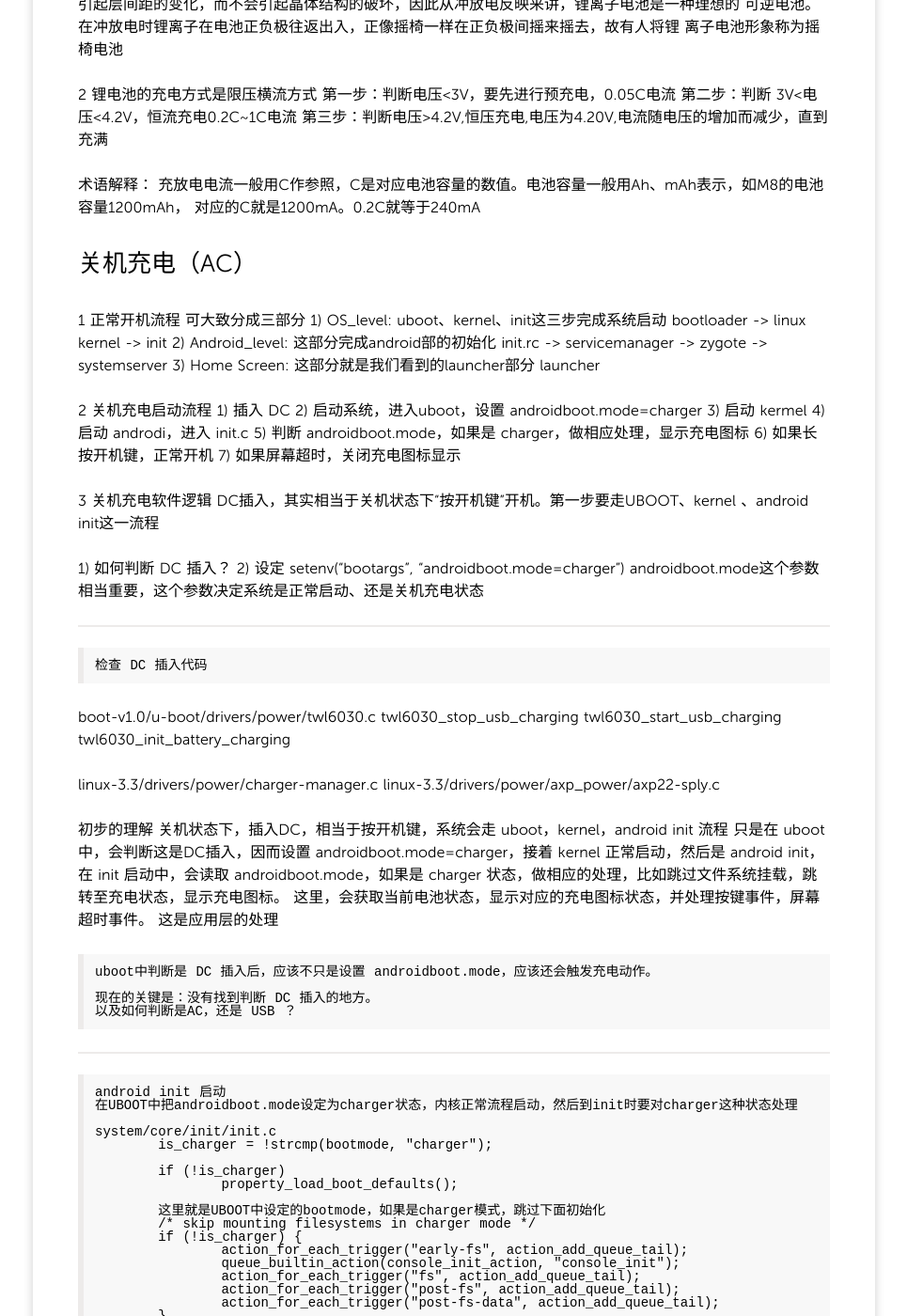
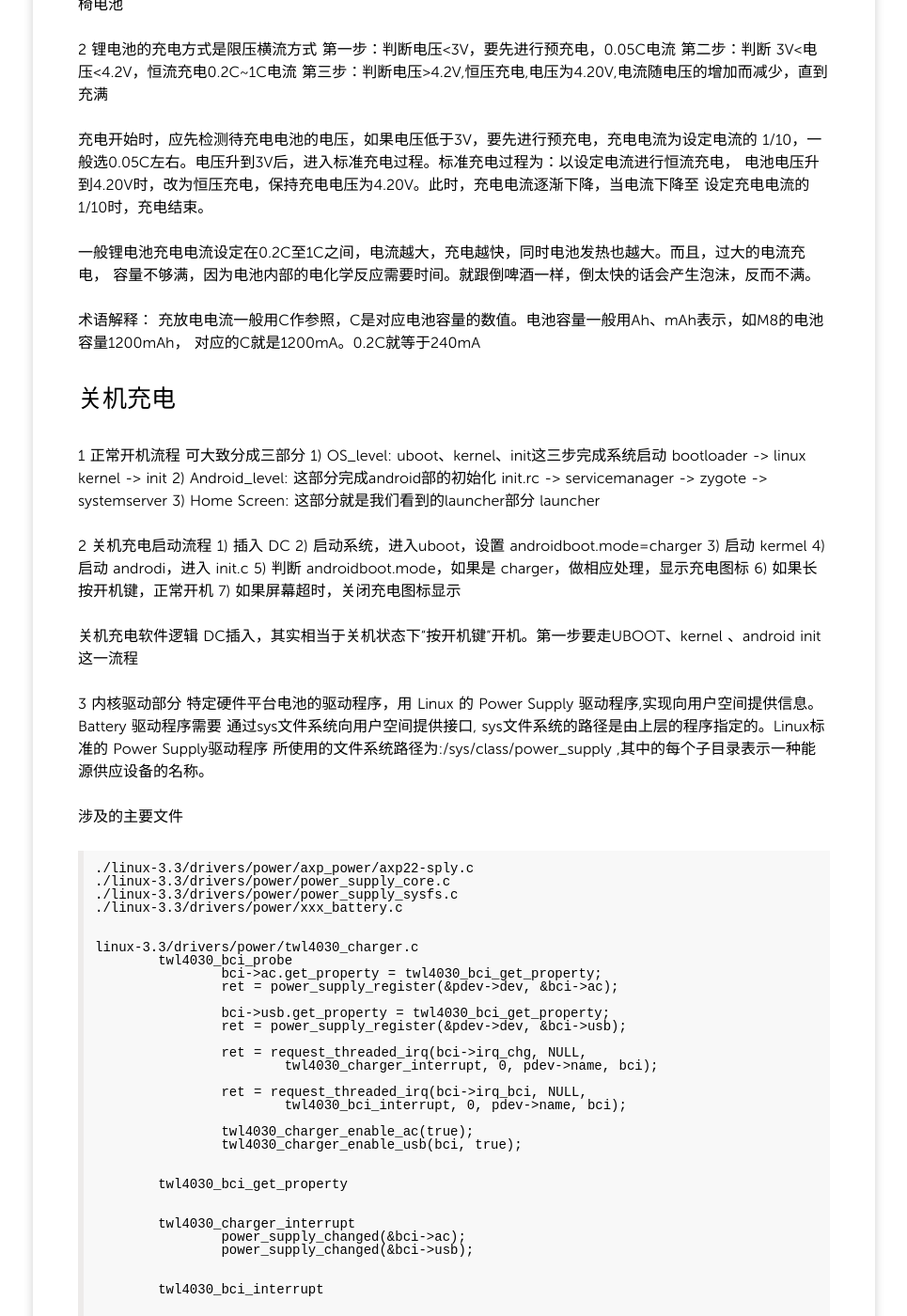
Before and after one commit to fengyr/blog, a Jekyll site: the page built from _posts/2014/2014-07-07-Android--Battery.md, in a window 1280 px wide and 1400 px high, scrolled down 501 px. Shown: the whole window at 94% size, without its empty margins (157-1122 px from the left). Built offline with Jekyll 4.4.1, drawn with Linux system fonts in a browser that asks for light colours; Markdown is read by kramdown in place of the engine named in the settings; some of the changed text lies outside the part shown.

Commit message:
Update 2014-07-07-Android--Battery.md

```diff
--- a/_posts/2014/2014-07-07-Android--Battery.md
+++ b/_posts/2014/2014-07-07-Android--Battery.md
@@ -8,12 +8,11 @@ tags:
 ---
 
 
-基于 android 4.0
-
 
 ## 问题
 android进入和退出电池充电的下层接口和流程
 USB OTG Host时，DC IN 无法充电
+
 
 
 ## 锂电池基本介绍
@@ -31,6 +30,14 @@ USB OTG Host时，DC IN 无法充电
 第二步：判断 3V<电压<4.2V，恒流充电0.2C~1C电流
 第三步：判断电压>4.2V,恒压充电,电压为4.20V,电流随电压的增加而减少，直到充满
 
+充电开始时，应先检测待充电电池的电压，如果电压低于3V，要先进行预充电，充电电流为设定电流的
+1/10，一般选0.05C左右。电压升到3V后，进入标准充电过程。标准充电过程为：以设定电流进行恒流充电，
+电池电压升到4.20V时，改为恒压充电，保持充电电压为4.20V。此时，充电电流逐渐下降，当电流下降至
+设定充电电流的1/10时，充电结束。
+
+一般锂电池充电电流设定在0.2C至1C之间，电流越大，充电越快，同时电池发热也越大。而且，过大的电流充电，
+容量不够满，因为电池内部的电化学反应需要时间。就跟倒啤酒一样，倒太快的话会产生泡沫，反而不满。
+
 术语解释：
 充放电电流一般用C作参照，C是对应电池容量的数值。电池容量一般用Ah、mAh表示，如M8的电池容量1200mAh，
 对应的C就是1200mA。0.2C就等于240mA
@@ -59,48 +66,85 @@ USB OTG Host时，DC IN 无法充电
 6)	如果长按开机键，正常开机
 7)	如果屏幕超时，关闭充电图标显示
 
-
-3	关机充电软件逻辑
-DC插入，其实相当于关机状态下“按开机键”开机。第一步要走UBOOT、kernel 、android init这一流程
-
-1)	如何判断 DC 插入？
-2)	设定 setenv("bootargs", "androidboot.mode=charger")
-	androidboot.mode这个参数相当重要，这个参数决定系统是正常启动、还是关机充电状态
-
-----------------------------------------------
-	检查 DC 插入代码
+关机充电软件逻辑
+	DC插入，其实相当于关机状态下“按开机键”开机。第一步要走UBOOT、kernel 、android init这一流程
 
 
-boot-v1.0/u-boot/drivers/power/twl6030.c
-	twl6030_stop_usb_charging
-	twl6030_start_usb_charging
-	twl6030_init_battery_charging
+3	内核驱动部分
+	特定硬件平台电池的驱动程序，用 Linux 的 Power Supply 驱动程序,实现向用户空间提供信息。Battery 驱动程序需要
+	通过sys文件系统向用户空间提供接口, sys文件系统的路径是由上层的程序指定的。Linux标准的 Power Supply驱动程序
+	所使用的文件系统路径为:/sys/class/power_supply ,其中的每个子目录表示一种能源供应设备的名称。
 
 
-linux-3.3/drivers/power/charger-manager.c
-linux-3.3/drivers/power/axp_power/axp22-sply.c
+涉及的主要文件
+
+	./linux-3.3/drivers/power/axp_power/axp22-sply.c
+	./linux-3.3/drivers/power/power_supply_core.c
+	./linux-3.3/drivers/power/power_supply_sysfs.c
+	./linux-3.3/drivers/power/xxx_battery.c
 
 
-初步的理解
-	关机状态下，插入DC，相当于按开机键，系统会走 uboot，kernel，android init 流程
-	只是在 uboot 中，会判断这是DC插入，因而设置 androidboot.mode=charger，接着 kernel
-	正常启动，然后是 android init，在 init 启动中，会读取 androidboot.mode，如果是 charger
-	状态，做相应的处理，比如跳过文件系统挂载，跳转至充电状态，显示充电图标。
-	这里，会获取当前电池状态，显示对应的充电图标状态，并处理按键事件，屏幕超时事件。
-	这是应用层的处理
+	linux-3.3/drivers/power/twl4030_charger.c
+		twl4030_bci_probe
+			bci->ac.get_property = twl4030_bci_get_property;
+			ret = power_supply_register(&pdev->dev, &bci->ac);
 
-	uboot中判断是 DC 插入后，应该不只是设置 androidboot.mode，应该还会触发充电动作。
+			bci->usb.get_property = twl4030_bci_get_property;
+			ret = power_supply_register(&pdev->dev, &bci->usb);
 
-	现在的关键是：没有找到判断 DC 插入的地方。
-	以及如何判断是AC，还是 USB ？
+			ret = request_threaded_irq(bci->irq_chg, NULL,
+				twl4030_charger_interrupt, 0, pdev->name, bci);
 
-----------------------------------------------
+			ret = request_threaded_irq(bci->irq_bci, NULL,
+				twl4030_bci_interrupt, 0, pdev->name, bci);
+
+			twl4030_charger_enable_ac(true);
+			twl4030_charger_enable_usb(bci, true);
+
+
+		twl4030_bci_get_property
+
+
+		twl4030_charger_interrupt
+			power_supply_changed(&bci->ac);
+			power_supply_changed(&bci->usb);
+
+
+		twl4030_bci_interrupt
+
+
+		twl4030_charger_enable_ac
+			Enable/Disable AC Charge funtionality.
+		twl4030_charger_enable_usb
+			Enable/Disable USB Charge funtionality.
+
+
+	./linux-3.3/drivers/power/power_supply_core.c
+		power_supply_register
+
+		power_supply_changed
+			power_supply_changed_work
+				kobject_uevent
+
+
+	linux-3.3/lib/kobject_uevent.c
+		kobject_uevent
+			kobject_uevent_env
+				add_uevent_var
+				netlink_broadcast_filtered
 
 
 
+关键两点：
+1)	如何判断 DC 插入？
+	应该是 uboot 里面检测的，如果插入，启动系统
+2)	设定 setenv("bootargs", "androidboot.mode=charger")
+	androidboot.mode 这个参数相当重要，这个参数决定系统是正常启动、还是关机充电状态
 
-	android init 启动
-	在UBOOT中把androidboot.mode设定为charger状态，内核正常流程启动，然后到init时要对charger这种状态处理
+
+
+4	android init 启动
+在UBOOT中把androidboot.mode设定为charger状态，内核正常流程启动，然后到init时要对charger这种状态处理
 
 	system/core/init/init.c
 		is_charger = !strcmp(bootmode, "charger");
@@ -128,19 +172,13 @@ linux-3.3/drivers/power/axp_power/axp22-sply.c
 
 
 
-	这部分就是我们充电部分，充电画面显示的实现
+接下来是 charge.c，这部分就是我们充电部分，充电画面显示的实现
 
 	system/core/charger/charger.c
 		创建/sys/class/power_supply结点，把socket信息通知应用层
-		uevent_open_socket这个函数是通过kobject_uevent的方式通知的应用层，就是往一个socket广播一个消息，
-		只需要在应用层打开socket监听NETLINK_KOBJECT_UEVENT组的消息，就可以收到了,主要是创建了socket接口
-		获得uevent的文件描述符，然后触发/sys/class/power_supply目录及其子目录下的uevent，然后接受并创建
-		设备节点，至此设备节点才算创建
 		coldboot(charger, "/sys/class/power_supply", "add");
 
 		event_loop循环，电池状态，检测按键是否按下
-		这个函数判断按键状态，DC是否插拔。如果长按开机：执行android_reboot(ANDROID_RB_RESTART,0, 0);
-		如果拔出DC:执行android_reboot(ANDROID_RB_POWEROFF,0, 0);
 		event_loop(charger);
 
 			检查按键状态
@@ -154,53 +192,32 @@ linux-3.3/drivers/power/axp_power/axp22-sply.c
 
 
 
-
-
-
-应用层 - 电池系统
-1	电池系统结构
-	Android中的电池使用方式主要有三种：AC、USB、Battery 等不同的模式
-
-	在应用程序层次,通常包括了电池状态显示的功能。因此从 Android 系统的软件方面
-	(包括驱动程序和用户空间内容)需要在一定程度上获得电池的状态，电池系统主要负责电池信息统计、显示
-
-
-电池系统的架构如下所示
-	framework
-		BatteryStatus
-		BatteryManager
-		BatteryService
-	JNI
-		com_android_server_BatteryService.cpp
-	Driver
-		linux3.4/drivers/power/power_supply
-
-
-Driver
-	特定硬件平台电池的驱动程序,用 Linux的Power Supply 驱动程序,实现向用户空间提供信息。Battery 驱动程序需要
-	通过sys文件系 统向用户空间提供接口, sys文件系统的路径是由上层的程序指定的。Linux标准的 Power Supply驱动程序
-	所使用的文件系统路径为:/sys/class/power_supply ,其中的每个子目录表示一种能源供应设备的名称。
-
-	Power Supply 驱动程序的头文件在
-		include/linux/power_supply.h
-	中定义
-
-	Linux中驱动程序：power_supply
-
-
-JNI
+5	android JNI
 	代码路径:
 		frameworks/base/services/jni/com_android_server_BatteryService.cpp
 	这个类调用sys文件系统访问驱动程序,也同时提供了JNI的接口
 
-	处理的流程为根据设备类型判定设备后, 得到各个设备的相关属性,则需要得到更多得 信息。
+	处理的流程为根据设备类型判定设备后, 得到各个设备的相关属性,则需要得到更多的信息。
 	例如:果是交流或者 USB 设备,只需 要得到它们是否在线( onLine );如果是电 池设备,则需要得到更多的信息,
 	例如状态 ( status ),健康程度( health ),容 量( capacity ),电压 ( voltage_now )等
 
 	Linux 驱动 driver 维护着保存电池信息的一组文件 sysfs,供应用程序获取电源相关状态
 
 
-Framework
+6	android framework 处理
+	Android中的电池使用方式主要有三种：AC、USB、Battery
+
+	电池系统的大概结构如下所示
+
+		framework
+			BatteryStatus
+			BatteryManager
+			BatteryService
+		JNI
+			com_android_server_BatteryService.cpp
+		Driver
+			lichee/linux-3.0/drivers/power
+
 
 		      BatteryService (java) ------>  ACTION_BATTERY_CHANGED
 		        /           |                        |
@@ -215,13 +232,13 @@ Framework
 		         Battery Driver
 
 
-	BatteryService
+BatteryService
 	作为电池及充电相关的服务: 监听 Uevent、读取sysfs 里中的状态 、广播Intent.ACTION_BATTERY_CHANGED。
 
 1)	mUEventObserver
 	BatteryService实现了一个UevenObserver mUEventObserver。
-	uevent是Linux 内核用来向用户空间主动上报事件的机制,对于JAVA程序来说,只实现 UEventObserver的虚函数 onUEvent,然后注册即可。
-	BatteryService只关注 power_supply 的事件,所以在构造函数注册
+	uevent是Linux 内核用来向用户空间主动上报事件的机制,对于JAVA程序来说,只实现 UEventObserver的虚函数 onUEvent,
+	然后注册即可。
 
 2)	update()
 	update读取sysfs文件做到同步取得电池信息, 然后根据读到的状态更新 BatteryService 的成员变量,
@@ -249,21 +266,32 @@ Framework
 
 
 
+## 理解小结
+	关机状态下，插入DC，相当于按开机键，系统会走 uboot，kernel，android init 流程
+	只是在 uboot 中，会判断这是DC插入，因而设置 androidboot.mode=charger，接着 kernel
+	正常启动，然后是 android init，在 init 启动中，会读取 androidboot.mode，如果是 charger
+	状态，做相应的处理，比如跳过文件系统挂载，跳转至充电状态，显示充电图标。
+	这里，会获取当前电池状态，显示对应的充电图标状态，并处理按键事件，屏幕超时事件。
+	这是应用层的处理
+
+	uboot中判断是 DC 插入后，应该不只是设置 androidboot.mode，应该还会触发充电动作。
+
+	现在的关键是：没有找到判断 DC 插入的地方。
+	以及如何判断是AC，还是 USB ？
 
 
+	内核驱动处理DC，USB插入事件，不同电池
 
-
-
-
-
-
-
-
-
-
-
-
-
+		twl4030_bci_probe
+		kobject_uevent
+			kobject_uevent_env
+				add_uevent_var
+				netlink_broadcast_filtered
+		power_supply_changed
+			power_supply_changed_work
+				kobject_uevent
+			twl4030_charger_enable_ac(true);
+			twl4030_charger_enable_usb(bci, true);
 
 
 
```
Also changed, not shown: other parts of _posts/2014/2014-07-07-Android--Battery.md (+1 -1 lines).
